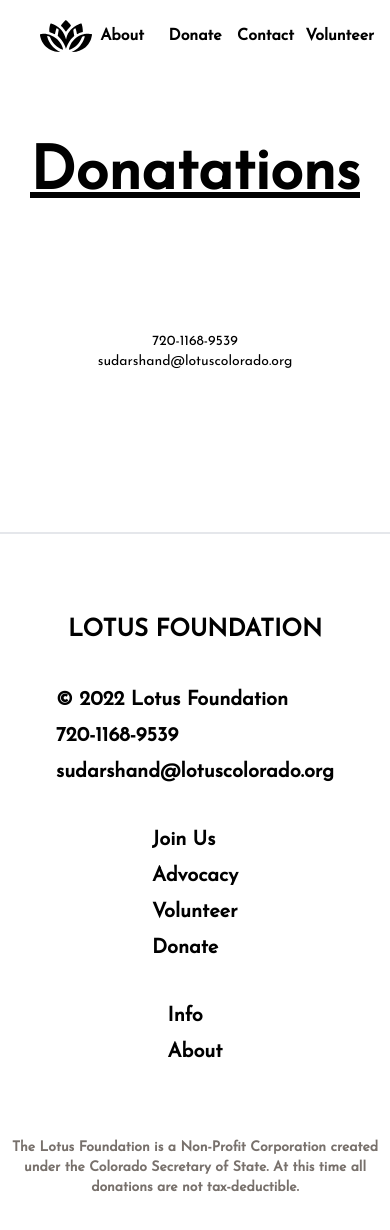
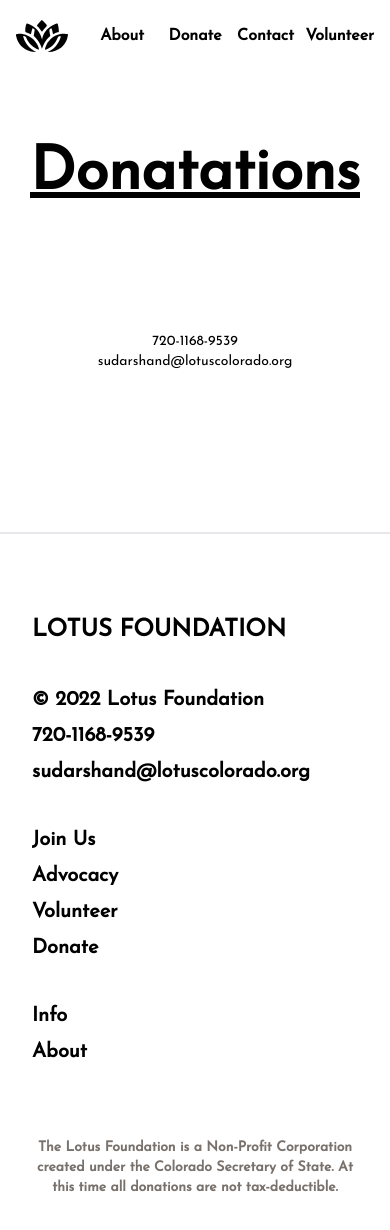
Before and after one commit to kevbuh/lotus, a Next.js app: page /donate in a window 390 px wide. Shown: the top 1230 px of the page. Built offline with nearby package versions, Linux system fonts and the light colour scheme.

Commit message:
fixed navbar and footer

```diff
--- a/components/Footer.tsx
+++ b/components/Footer.tsx
@@ -3,19 +3,19 @@
 
 function Footer() {
   return (
-    <footer className="py-20 md:px-16 font-semibold flex mx-auto flex-col border-t-2">
+    <footer className="py-20 md:px-16 font-semibold flex mx-auto flex-col border-t-2 px-8 ">
       <div className="footer grid-cols-1 lg:grid-cols-4 mb-2 text-xl ">
-        <div className="flex flex-col mx-auto">
+        <div className="flex flex-col mr-auto md:mx-auto ">
           <a className="link link-hover text-2xl text-center">
             LOTUS FOUNDATION
           </a>
         </div>
-        <div className="flex flex-col mx-auto text-center ">
+        <div className="flex flex-col mr-auto md:mx-auto  text-center ">
           <a className="link link-hover"> &copy; 2022 Lotus Foundation</a>
           <a className="link link-hover">720-1168-9539</a>
           <a className="link link-hover">sudarshand@lotuscolorado.org</a>
         </div>
-        <div className="flex flex-col mx-auto text-center">
+        <div className="flex flex-col mr-auto md:mx-auto text-center">
           <Link href="/volunteer">
             <a className="link link-hover">Join Us</a>
           </Link>
@@ -23,7 +23,7 @@
           <a className="link link-hover">Volunteer</a>
           <a className="link link-hover">Donate</a>
         </div>
-        <div className="flex flex-col mx-auto text-center">
+        <div className="flex flex-col mr-auto md:mx-auto  text-center">
           <a className="link link-hover">Info </a>
           <a className="link link-hover">About </a>
         </div>
--- a/components/Hero.tsx
+++ b/components/Hero.tsx
@@ -35,7 +35,7 @@
 function Hero() {
   return (
     <>
-      <div className="py-40 bg-[url('https://raw.githubusercontent.com/kevbuh/lotus/main/public/flatirons-hd.jpg')] ">
+      <div className="py-40 max-w-8xl bg-[url('https://raw.githubusercontent.com/kevbuh/lotus/main/public/flatirons-hd.jpg')] ">
         <div className="mx-auto flex flex-col rounded-xl">
           <svg
             width="132"
--- a/components/NavBar.tsx
+++ b/components/NavBar.tsx
@@ -3,7 +3,7 @@
 function NavBar() {
   return (
     <>
-      <div className="navbar bg-white md:text-xl font-semibold pt-4">
+      <div className="navbar bg-white md:text-xl font-semibold  pt-4">
         <div className="flex-1">
           <Link href="/">
             {/* <a className="btn btn-ghost  md:text-2xl">Lotus Foundation</a>
@@ -14,7 +14,7 @@
               viewBox="0 0 52 33"
               fill="none"
               xmlns="http://www.w3.org/2000/svg"
-              className="ml-8 cursor-pointer"
+              className="ml-2 md:ml-8 cursor-pointer"
             >
               <path
                 d="M23.7535 2.0821C22.6613 3.24262 21.569 4.53966 21.296 4.94926C20.784 5.73431 20.8181 5.80258 22.1151 6.96309C22.8661 7.64575 23.9924 8.97693 24.6068 9.89852C25.2554 10.8201 25.8697 11.6052 25.9721 11.6052C26.1087 11.6052 26.5865 11.0249 27.0644 10.3081C27.5081 9.59132 28.6345 8.29427 29.4878 7.40682C30.9555 5.97324 31.0579 5.73431 30.6825 5.05166C30.2046 4.13007 26.2793 0 25.9039 0C25.7674 0 24.8116 0.921586 23.7535 2.0821Z"
```
